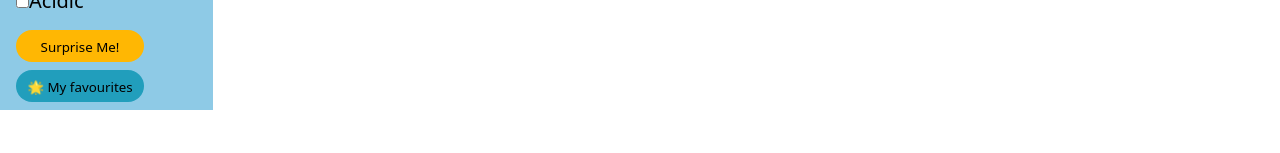
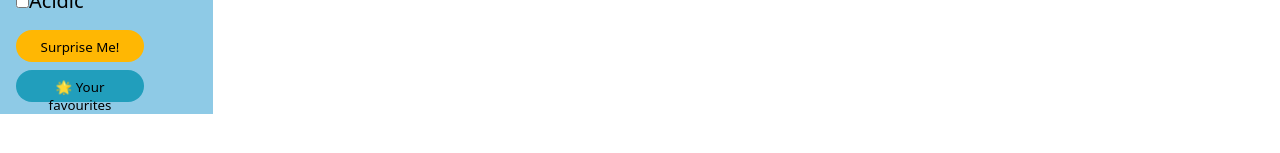
Before and after one commit to katherinepv/punk-api-project, a React (Create React App) app: page / in a window 1280 px wide. Shown: the part 289-442 px from the top of the page. Built offline with nearby package versions, Linux system fonts and the light colour scheme; no server answers; a web font is replaced by a local one.

Commit message:
updates readme file

```diff
--- a/src/App.jsx
+++ b/src/App.jsx
@@ -142,7 +142,7 @@ const App = () => {
                         <div>
                           <Button
                             classText="button__favourites"
-                            buttonText="🌟 My favourites"
+                            buttonText="🌟 Your favourites"
                           />
                         </div>
                       </Link>
```
Also changed, not shown: 1 other file (tests, documents, lock files or other folders).
